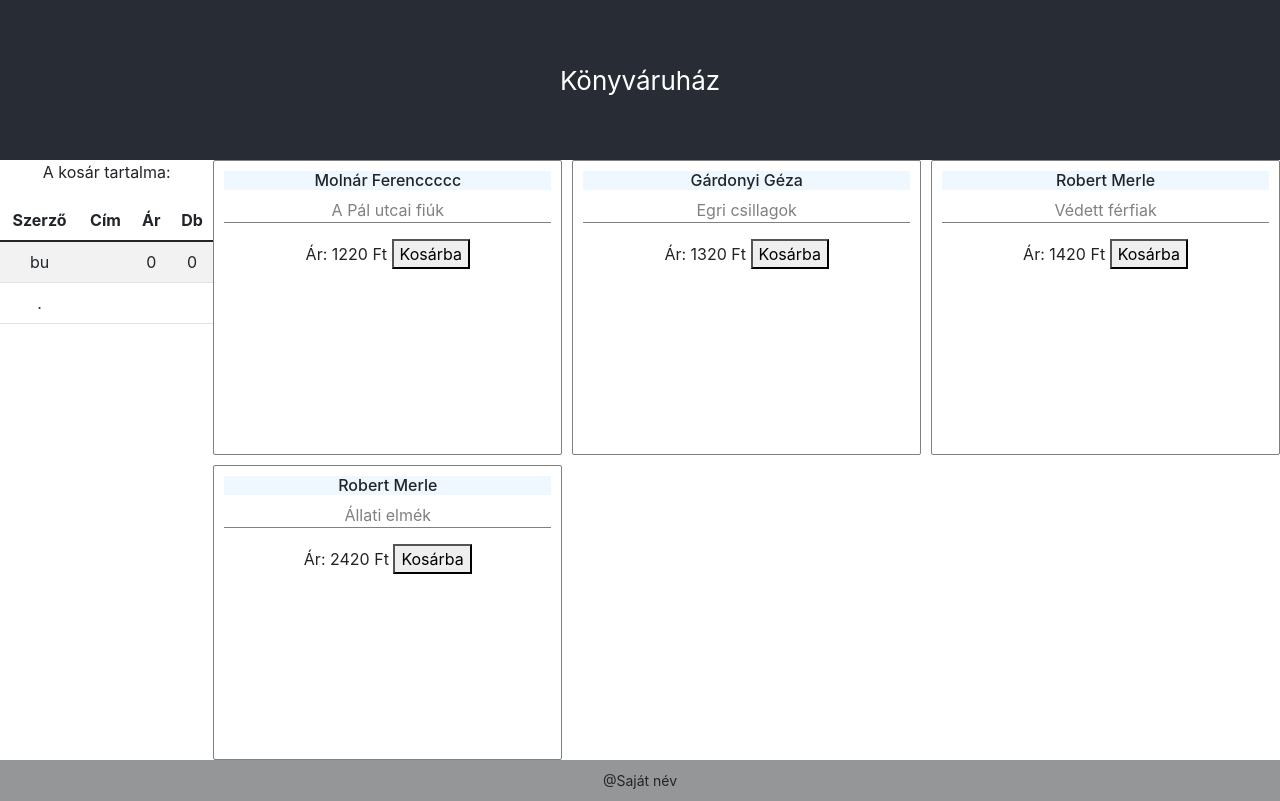
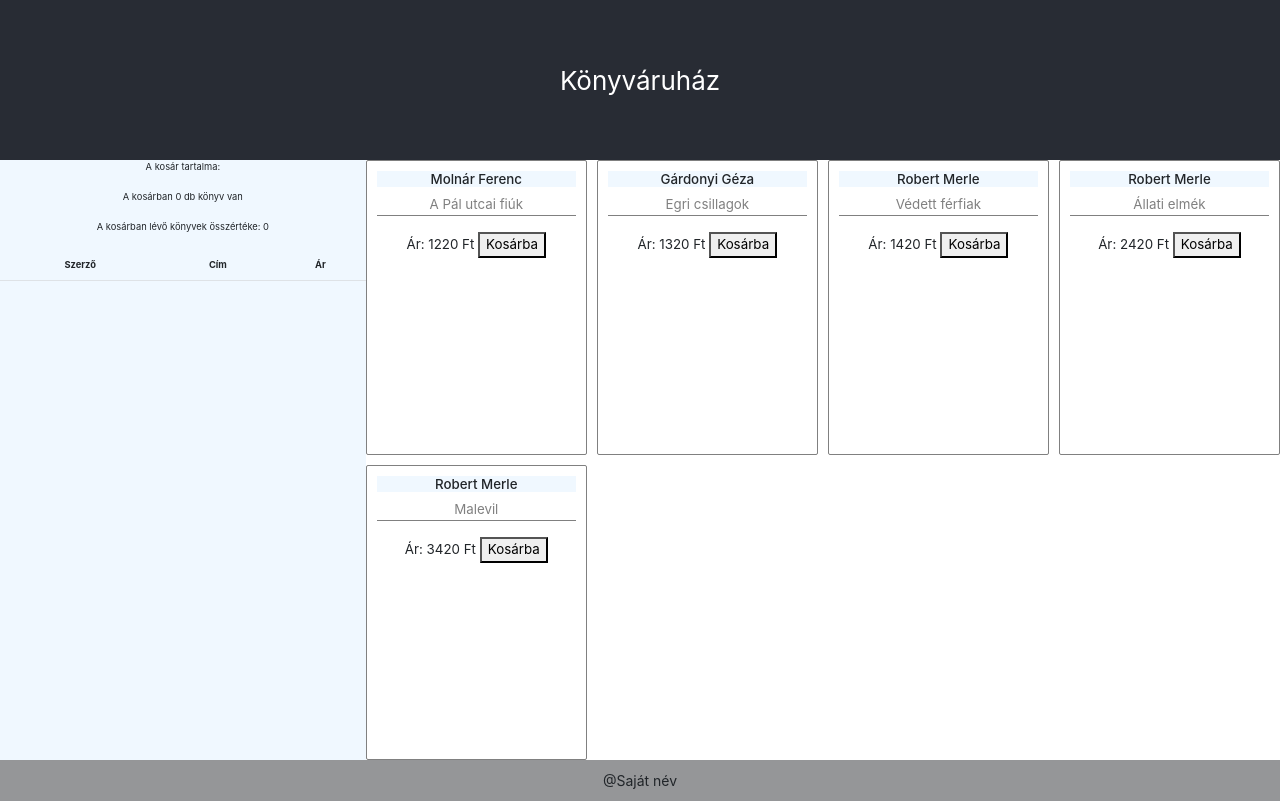
Before and after one commit to csefikatalin/konyvaruhaz, a React (Create React App) app: page / in a window 1280 px wide. Built offline with nearby package versions, Linux system fonts and the light colour scheme.

Commit message:
state  - kosár készítése

```diff
--- a/src/App.css
+++ b/src/App.css
@@ -1,10 +1,5 @@
 .App {
     text-align: center;
-}
-
-.App-logo {
-    height: 40vmin;
-    pointer-events: none;
 }
 
 .App-header {
@@ -18,17 +13,13 @@
     color: white;
 }
 article {
+    font-size: 10pt;
     min-height: 75vh;
-    font-size: calc(8px + 1vmin);
-    display:grid;
-    grid-template-columns: 1fr 5fr;
+
+    display: grid;
+    grid-template-columns: 2fr 5fr;
 }
-article p {
-    font-size: 1em;
-}
-article h2 {
-    font-size: 1.1em;
-}
+
 footer {
     font-size: calc(6px + 1vmin);
     min-height: 5vh;
@@ -38,3 +29,9 @@ footer {
 .App-link {
     color: #61dafb;
 }
+@media screen and (max-width: 600px) {
+    article {
+        grid-template-columns: repeat(1, 1fr);
+        font-size: calc(8px + 1vw);
+    }
+}
--- a/src/Konyv.js
+++ b/src/Konyv.js
@@ -3,10 +3,8 @@ import "./Konyv.css";
 function Konyv(props) {
     let db = 0;
     function kosarbaTesz(d) {
-        console.log(props);
-        db = d+1;
-        console.log(db + " könyv van a kosárban");
-        props.megjelenit(props.konyvAdat, db)
+        db = d + 1;
+        props.megjelenit(props.konyvAdat, db);
     }
     return (
         <div className="konyv">
--- /dev/null
+++ b/src/Kosar.js
@@ -0,0 +1,13 @@
+function Kosar(props) {
+
+    return (
+        /*  {kosaram.map((elem, index) => { */
+        <tr>
+            <td>{props.kosar.szerzo}</td>
+            <td>{props.kosar.cim}</td>
+            <td>{props.kosar.ar}</td>
+
+        </tr>
+    );
+}
+export default Kosar;
--- a/src/Tartalom.css
+++ b/src/Tartalom.css
@@ -9,6 +9,26 @@ article h2 {
 
 .tartalom {
     display:grid;
-    grid-template-columns: repeat(3,1fr);
+    grid-template-columns: repeat(4,1fr);
     gap:10px
 }
+.kosar {
+    font-size: 0.7em;
+    background-color: aliceblue;
+}
+
+@media screen and (max-width:600px) {
+    .tartalom {
+
+        grid-template-columns: repeat(2,1fr);
+        gap:10px
+    }
+}
+
+@media screen and (max-width:300px) {
+    .tartalom {
+
+        grid-template-columns: repeat(1,1fr);
+        gap:10px
+    }
+}
--- a/src/Tartalom.js
+++ b/src/Tartalom.js
@@ -1,9 +1,10 @@
 import "./Tartalom.css";
 import Konyv from "./Konyv.js";
 import React, { useState, useEffect } from "react";
+import Kosar from "./Kosar";
 const konyvek = [
     {
-        szerzo: "Molnár Ferenccccc",
+        szerzo: "Molnár Ferenc",
         cim: "A Pál utcai fiúk",
         ar: 1220,
     },
@@ -22,53 +23,54 @@ const konyvek = [
         cim: "Állati elmék",
         ar: 2420,
     },
+    {
+        szerzo: "Robert Merle",
+        cim: "Malevil",
+        ar: 3420,
+    },
 ];
 function Tartalom() {
     //A state jellemzi a programunk állapotát.
-    // Sajnos csak szám, vagy szöveges típusú lehet.
     // inicializáljuk a state kezdő értékét, és megadjuk, hogy melyik függvénnyel tudjuk majd módosítani
     //Ha kétféle értéket is be akarunk állítani a state-ben, akkor
     //kétszer kell meghívni a useState() függvényt.
-    const adat = {
-        szerzo: "bu",
-        cim: "",
-        ar: 0,
-        db: 0,
-    };
-    const [kosaram, setKosaram] = useState(adat);
+
+    const [kosaram, setKosaram] = useState([]);
+    const [konyvDB, setKonyvDb] = useState(0);
+
+    const [konyvOsszAr, setkonyvOsszAr] = useState(0);
 
     function megjelenit(adat, db) {
-        console.log(adat, db, " db könyv van a kosárban!");
-        setKosaram(adat)
-        console.log(kosaram.szerzo); //Erre nem ír ki semmit . De miért????
-        console.log(adat);
+        kosaram.push(adat);
+        setKosaram(kosaram);
+        setkonyvOsszAr(konyvOsszAr + adat.ar);
+        setKonyvDb(konyvDB + 1);
     }
     return (
         <>
             <div className="kosar">
                 <p>A kosár tartalma:</p>
+                <p>A kosárban {konyvDB} db könyv van</p>
+                <p>A kosárban lévő könyvek összértéke: {konyvOsszAr} </p>
                 <table className="table table-striped">
                     <thead>
                         <tr>
                             <th>Szerző</th>
                             <th>Cím</th>
                             <th>Ár</th>
-                            <th>Db</th>
+
                         </tr>
                     </thead>
                     <tbody>
-                        <tr>
-                            <td>{kosaram.szerzo}</td>
-                            <td>{kosaram.cim}</td>
-                            <td>{kosaram.ar}</td>
-                            <td>{kosaram.db}</td>
-                        </tr>
-                        <tr>
-                            <td>.</td>
-                            <td></td>
-                            <td></td>
-                            <td></td>
-                        </tr>
+                        {kosaram.map((elem, index) => {
+                            return (
+                                <Kosar
+                                    kosar={elem}
+                                    key={index}
+
+                                />
+                            );
+                        })}
                     </tbody>
                 </table>
             </div>
```
Also changed, not shown: 1 other file (tests, documents, lock files or other folders).
